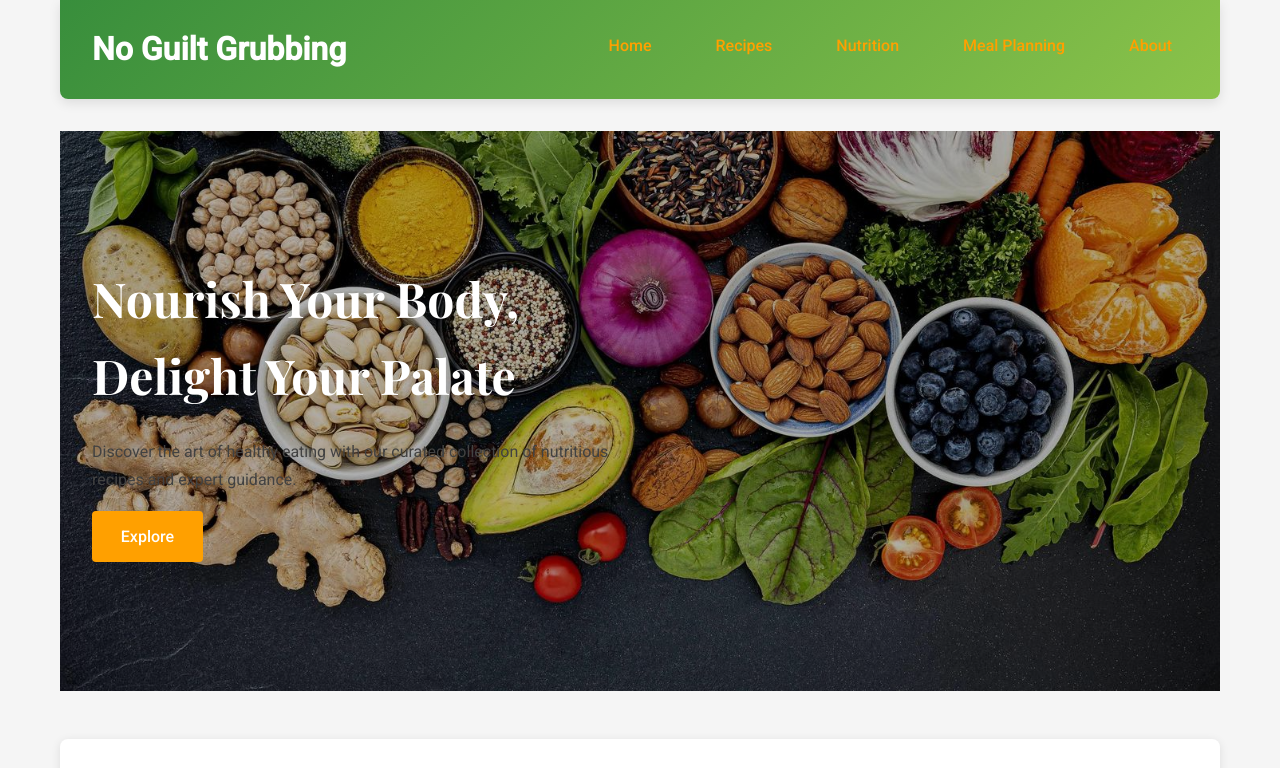
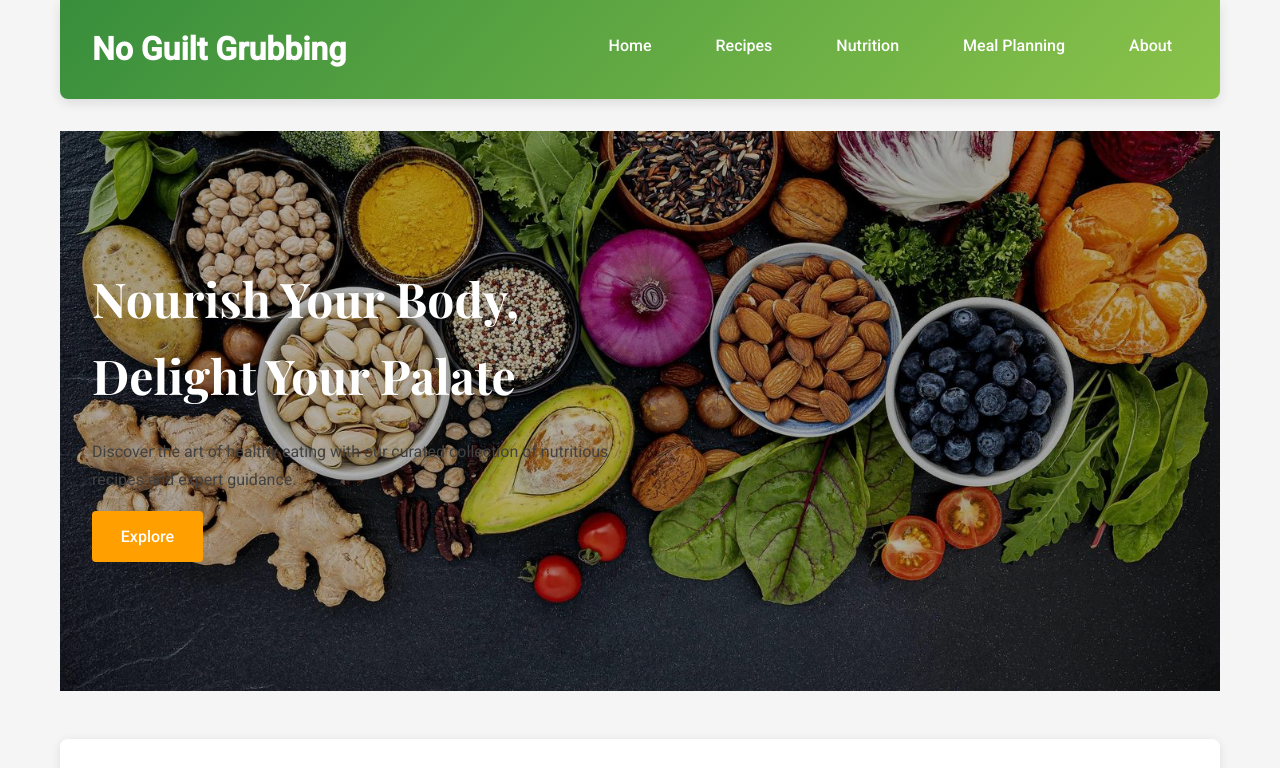
Before and after one commit to bashierd97/noguiltgrubbing.github.io, a plain HTML site: page index.html in a window 1280 px wide. Shown: the top 768 px of the page. Drawn offline with nearby package versions, Linux system fonts and the light colour scheme; files whose address does not match are found by name.

Commit message:
moved image

```diff
--- a/css/style.css
+++ b/css/style.css
@@ -56,8 +56,9 @@ nav ul li {
     margin-left: 2rem;
 }
 
+/* Navigation styles */
 nav a {
-    color: var(--accent); /* Amber for link text */
+    color: white; /* Changed to white for better contrast */
     text-decoration: none;
     font-weight: 500;
     padding: 0.5rem 1rem;
```
Also changed, not shown: css/images/hero-bg.jpg (renamed from images/hero-bg.jpg).
